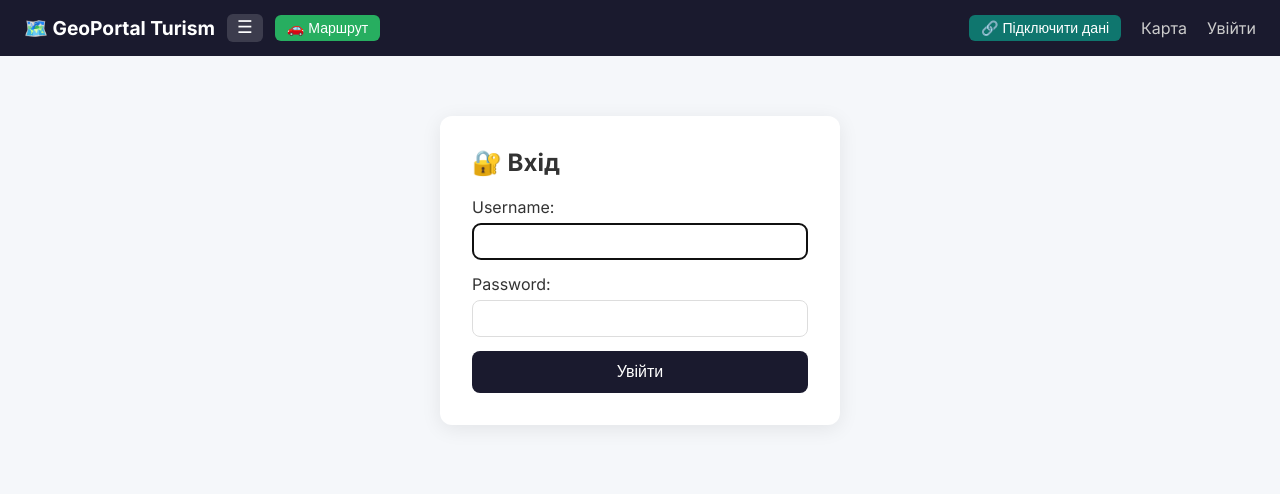
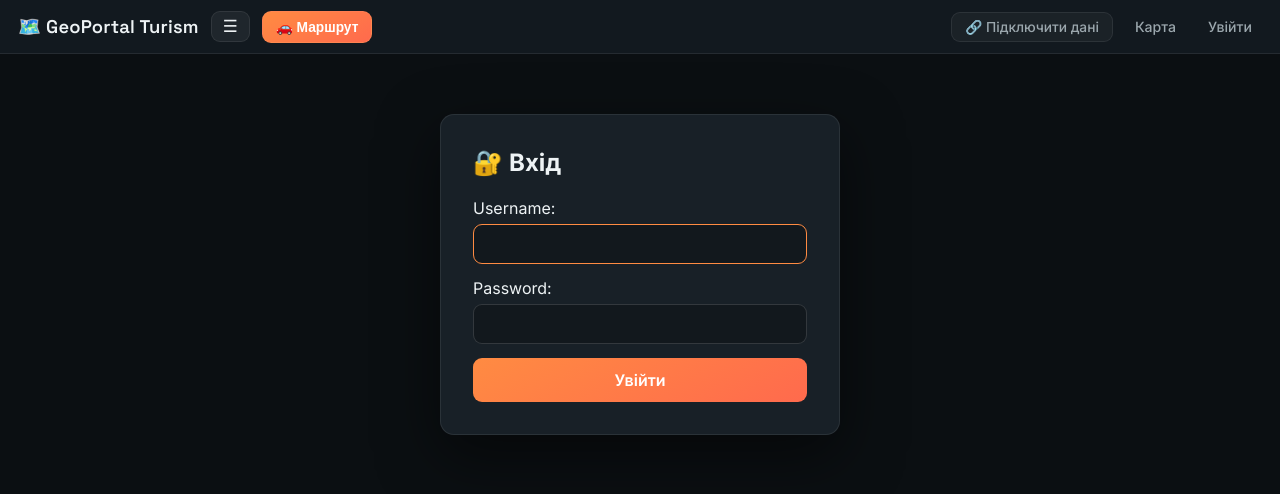
Before and after one commit to giswebtest/GeoPortalTurism, a Django app: page /accounts/login/ in a window 1280 px wide. Shown: the top 494 px of the page. Run offline with Django 5.2, Linux system fonts and the light colour scheme; parts of the project's set-up code (start-up, migrations or seed data) failed here and were passed over.

Commit message:
Темна glass-тема UI за макетом «Карпати»
- Перепис style.css: темна палітра, скляні панелі, шрифти
  Space Grotesk / Inter / JetBrains Mono, помаранчевий акцент
- Навбар → темний топбар, шрифти у base.html
- Затемнено сайдбар: секції, картки локацій, маршрути, гіди,
  селект країни, панель маршруту та її динамічні рядки
- Темні Leaflet-попапи, модалка та форма входу
  (карта Leaflet і її контроли лишаються світлими)

Co-Authored-By: Claude Opus 4.8 <noreply@anthropic.com>

```diff
--- a/static/css/style.css
+++ b/static/css/style.css
@@ -1,68 +1,145 @@
+/* =========================================================
+   GeoPortal — темна glass-тема (натхнення макетом «Карпати»)
+   ========================================================= */
+:root{
+  --bg:#0b0f12;
+  --panel:rgba(15,20,25,0.66);
+  --panel-2:rgba(20,27,33,0.92);
+  --panel-3:rgba(26,34,41,0.96);
+  --surface:#11161b;
+  --surface-2:#161d23;
+  --stroke:rgba(255,255,255,0.08);
+  --stroke-2:rgba(255,255,255,0.14);
+  --ink:#eef3f5;
+  --ink-2:#9ba7ad;
+  --ink-3:#5f6b73;
+  --accent:#ff8b42;
+  --accent-2:#ff6a4d;
+  --easy:#4ec07a;
+  --med:#f5bb3d;
+  --hard:#ff6a5b;
+  --radius:14px;
+  --blur:saturate(150%) blur(18px);
+}
+
 * { margin: 0; padding: 0; box-sizing: border-box; }
 
 body {
-    font-family: 'Inter', sans-serif;
-    background: #f5f7fa;
-    color: #333;
+    font-family: 'Inter', system-ui, sans-serif;
+    background: var(--bg);
+    color: var(--ink);
+    -webkit-font-smoothing: antialiased;
 }
+.display, h1, h2, h3 { font-family: 'Space Grotesk', 'Inter', sans-serif; }
+.mono { font-family: 'JetBrains Mono', monospace; font-feature-settings:"tnum"; }
+:focus-visible { outline: 2px solid var(--accent); outline-offset: 2px; border-radius: 6px; }
 
-/* Navbar */
+/* =========================================================
+   NAVBAR (topbar)
+   ========================================================= */
 .navbar {
     display: flex;
     justify-content: space-between;
     align-items: center;
-    padding: 14px 24px;
-    background: #1a1a2e;
-    color: white;
+    padding: 11px 18px;
+    height: 54px;
+    background: var(--panel-2);
+    backdrop-filter: var(--blur);
+    -webkit-backdrop-filter: var(--blur);
+    border-bottom: 1px solid var(--stroke);
+    color: var(--ink);
 }
-.navbar__brand { font-size: 1.2rem; font-weight: 700; }
-.navbar__links { display: flex; gap: 20px; align-items: center; }
-.navbar__links a { color: #ccc; text-decoration: none; }
-.navbar__links a:hover { color: white; }
-#route-toggle-btn {
-    background: #27ae60;
-    color: white;
-    border: none;
-    border-radius: 6px;
-    padding: 5px 12px;
+.navbar__brand {
+    font-family: 'Space Grotesk', sans-serif;
+    font-size: 1.15rem;
+    font-weight: 600;
+    letter-spacing: .2px;
+}
+.navbar__links { display: flex; gap: 12px; align-items: center; }
+.navbar__links a {
+    color: var(--ink-2);
+    text-decoration: none;
+    font-size: 0.88rem;
+    font-weight: 500;
+    padding: 6px 10px;
+    border-radius: 8px;
+    transition: color .18s, background .18s;
+}
+.navbar__links a:hover { color: var(--ink); background: rgba(255,255,255,0.06); }
+.navbar__links span { color: var(--ink-2); font-size: 0.85rem; }
+
+/* загальний вигляд кнопок у навбарі */
+.navbar button {
+    font-family: inherit;
+    border: 1px solid var(--stroke);
+    border-radius: 9px;
+    padding: 6px 13px;
     cursor: pointer;
     font-weight: 500;
-    font-size: 0.88rem;
-    transition: background 0.2s;
+    font-size: 0.86rem;
+    background: rgba(255,255,255,0.04);
+    color: var(--ink-2);
+    transition: .18s;
 }
-#route-toggle-btn:hover { background: #219a54; }
+.navbar button:hover { color: var(--ink); border-color: var(--stroke-2); background: rgba(255,255,255,0.08); }
+
+#route-toggle-btn {
+    background: linear-gradient(150deg, var(--accent), var(--accent-2));
+    border-color: rgba(255,140,90,0.5);
+    color: #fff;
+    font-weight: 600;
+}
+#route-toggle-btn:hover { filter: brightness(1.06); color: #fff; }
+#sidebar-toggle {
+    font-size: 1.05rem;
+    line-height: 1;
+    padding: 6px 11px;
+}
+
 #route-nav-panel {
     display: none;
     position: fixed;
-    top: 58px;
-    right: 0;
+    top: 64px;
+    right: 14px;
     z-index: 2000;
-    background: #e8f4fd;
-    border: 1px solid #c9e1f5;
-    border-radius: 0 0 0 10px;
-    padding: 14px;
-    min-width: 300px;
-    box-shadow: 2px 4px 16px rgba(0,0,0,0.18);
+    background: var(--panel-3);
+    backdrop-filter: var(--blur);
+    -webkit-backdrop-filter: var(--blur);
+    border: 1px solid var(--stroke-2);
+    border-radius: var(--radius);
+    padding: 16px;
+    min-width: 320px;
+    color: var(--ink);
+    box-shadow: 0 16px 48px rgba(0,0,0,0.5);
 }
 
-/* Map layout */
+/* =========================================================
+   MAP LAYOUT
+   ========================================================= */
 .map-layout {
     display: flex;
     height: calc(100vh - 54px);
     position: relative;
+    background: var(--bg);
 }
 
-/* Sidebar */
+/* =========================================================
+   SIDEBAR
+   ========================================================= */
 .sidebar {
-    width: 340px;
-    min-width: 340px;
-    background: white;
+    width: 354px;
+    min-width: 354px;
+    background: var(--surface);
     overflow-y: auto;
-    padding: 6px;
-    box-shadow: 2px 0 8px rgba(0,0,0,0.08);
+    padding: 10px;
+    border-right: 1px solid var(--stroke);
+    box-shadow: 2px 0 24px rgba(0,0,0,0.4);
     transition: width 0.3s ease, min-width 0.3s ease, padding 0.3s ease;
     flex-shrink: 0;
 }
+.sidebar::-webkit-scrollbar { width: 8px; }
+.sidebar::-webkit-scrollbar-thumb { background: rgba(255,255,255,0.1); border-radius: 10px; }
+.sidebar::-webkit-scrollbar-thumb:hover { background: rgba(255,255,255,0.18); }
 .sidebar--collapsed {
     width: 0 !important;
     min-width: 0 !important;
@@ -71,35 +148,37 @@ body {
     overflow: hidden;
 }
 #sidebar-toggle {
-    background: rgba(255,255,255,0.15);
-    color: white;
-    border: none;
-    border-radius: 6px;
-    padding: 5px 10px;
-    cursor: pointer;
-    font-size: 1.1rem;
-    line-height: 1;
-    transition: background 0.15s;
+    background: rgba(255,255,255,0.06);
+    color: var(--ink);
 }
-#sidebar-toggle:hover { background: rgba(255,255,255,0.28); }
-.sidebar h2 { margin-bottom: 16px; font-size: 1.1rem; }
+#sidebar-toggle:hover { background: rgba(255,255,255,0.14); }
+.sidebar h2 {
+    margin-bottom: 14px;
+    padding: 4px 6px;
+    font-size: 1.05rem;
+    font-weight: 600;
+    color: var(--ink);
+}
 
-/* Location card */
+/* =========================================================
+   LOCATION CARD
+   ========================================================= */
 .location-card {
-    border-radius: 10px;
-    border: 1px solid #eee;
+    border-radius: 12px;
+    border: 1px solid var(--stroke);
+    background: rgba(255,255,255,0.02);
     margin-bottom: 12px;
     cursor: pointer;
-    transition: box-shadow 0.2s;
+    transition: box-shadow 0.2s, border-color 0.2s, transform 0.2s;
     overflow: hidden;
 }
-.location-card:hover { box-shadow: 0 4px 16px rgba(0,0,0,0.15); }
+.location-card:hover {
+    border-color: var(--stroke-2);
+    box-shadow: 0 8px 26px rgba(0,0,0,0.45);
+    transform: translateY(-1px);
+}
 
-/* Image wrapper — contains overlays */
-.location-card__img-wrap {
-    position: relative;
-    overflow: hidden;
-}
+.location-card__img-wrap { position: relative; overflow: hidden; }
 .location-card__img-wrap img {
     width: 100%;
     height: 160px;
@@ -174,79 +247,97 @@ body {
     font-size: 0.9rem;
     font-weight: 600;
     line-height: 1.3;
-    text-shadow: 0 1px 3px rgba(0,0,0,0.4);
+    text-shadow: 0 1px 3px rgba(0,0,0,0.5);
 }
 
-.location-card__body { padding: 8px 10px 10px; }
-.location-card__body p { font-size: 0.82rem; color: #666; margin-top: 6px; }
+.location-card__body { padding: 10px; }
+.location-card__body p { font-size: 0.82rem; color: var(--ink-2); margin-top: 6px; }
+.add-to-route-btn {
+    background: linear-gradient(150deg, var(--accent), var(--accent-2)) !important;
+    color: #fff !important;
+}
 
-/* Badge (default, outside image) */
+/* Badge (стандартний) */
 .badge {
     display: inline-block;
     padding: 2px 8px;
-    background: #e8f4fd;
-    color: #1a6fa8;
+    background: rgba(255,139,66,0.14);
+    color: #ffd9bf;
     border-radius: 20px;
     font-size: 0.75rem;
     margin-right: 4px;
 }
-.badge--region { background: #f0f9eb; color: #4a8c2a; }
+.badge--region { background: rgba(78,192,122,0.16); color: #a7e8c1; }
 
 /* Map */
-#map { flex: 1; }
+#map { flex: 1; background: var(--bg); }
 
-/* Auth form */
+/* =========================================================
+   AUTH FORM
+   ========================================================= */
 .auth-form {
     max-width: 400px;
     margin: 60px auto;
-    background: white;
+    background: var(--panel-3);
+    border: 1px solid var(--stroke);
     padding: 32px;
-    border-radius: 12px;
-    box-shadow: 0 4px 20px rgba(0,0,0,0.08);
+    border-radius: var(--radius);
+    box-shadow: 0 20px 60px rgba(0,0,0,0.5);
 }
-.auth-form h2 { margin-bottom: 20px; }
+.auth-form h2 { margin-bottom: 20px; color: var(--ink); }
 .auth-form input {
     width: 100%;
-    padding: 10px;
+    padding: 11px;
     margin: 6px 0 14px;
-    border: 1px solid #ddd;
-    border-radius: 8px;
+    border: 1px solid var(--stroke-2);
+    border-radius: 9px;
+    background: rgba(0,0,0,0.25);
+    color: var(--ink);
+    font-family: inherit;
 }
+.auth-form input::placeholder { color: var(--ink-3); }
+.auth-form input:focus { outline: none; border-color: var(--accent); }
 .auth-form button {
     width: 100%;
     padding: 12px;
-    background: #1a1a2e;
-    color: white;
+    background: linear-gradient(150deg, var(--accent), var(--accent-2));
+    color: #fff;
     border: none;
-    border-radius: 8px;
+    border-radius: 9px;
     cursor: pointer;
     font-size: 1rem;
+    font-weight: 600;
+    font-family: inherit;
 }
+.auth-form button:hover { filter: brightness(1.06); }
 
-.empty { color: #999; text-align: center; margin-top: 20px; }
+.empty { color: var(--ink-3); text-align: center; margin-top: 20px; font-size: 0.85rem; }
 
-/* Collapsible sidebar sections */
-.sb-section { border-bottom: 1px solid #dde; margin-bottom: 4px; }
+/* =========================================================
+   COLLAPSIBLE SIDEBAR SECTIONS
+   ========================================================= */
+.sb-section { border-bottom: 1px solid var(--stroke); margin-bottom: 6px; }
 .sb-section:last-child { border-bottom: none; }
 .sb-section__hdr {
     display: flex;
     justify-content: space-between;
     align-items: center;
-    padding: 10px 12px;
+    padding: 11px 13px;
     cursor: pointer;
     user-select: none;
-    font-size: 0.95rem;
+    font-size: 0.92rem;
     font-weight: 600;
-    color: white;
-    background: #1a6fa8;
-    border-radius: 6px;
-    transition: background 0.15s;
+    color: var(--ink);
+    background: rgba(255,255,255,0.04);
+    border: 1px solid var(--stroke);
+    border-radius: 10px;
+    transition: background 0.15s, border-color 0.15s;
 }
-.sb-section__hdr:hover { background: #155d92; }
-.sb-section__hdr:active { background: #104a78; }
+.sb-section__hdr:hover { background: rgba(255,255,255,0.08); border-color: var(--stroke-2); }
+.sb-section__hdr:active { background: rgba(255,255,255,0.1); }
 .sb-chevron {
-    font-size: 0.85rem;
-    color: rgba(255,255,255,0.85);
+    font-size: 0.8rem;
+    color: var(--ink-3);
     transition: transform 0.25s;
     flex-shrink: 0;
     margin-left: 6px;
@@ -326,85 +418,86 @@ body {
     text-decoration: none;
     backdrop-filter: blur(2px);
 }
-.leaflet-popup-content .popup-body {
-    padding: 6px 10px 8px;
-}
-.leaflet-popup-tip-container .leaflet-popup-tip {
-    box-shadow: none;
-}
+.leaflet-popup-content .popup-body { padding: 8px 10px 10px; }
+.leaflet-popup-tip { background: var(--panel-3); box-shadow: none; }
+.leaflet-popup-close-button { color: var(--ink-2) !important; }
+.leaflet-container a.leaflet-popup-close-button:hover { color: var(--ink) !important; }
 
-/* API dropdown */
-.api-dropdown {
-    position: relative;
-}
+/* =========================================================
+   API DROPDOWN
+   ========================================================= */
+.api-dropdown { position: relative; }
 .api-dropdown__btn {
-    background: #2563eb;
-    color: white;
-    border: none;
-    border-radius: 6px;
-    padding: 5px 12px;
+    background: rgba(255,255,255,0.04);
+    color: var(--ink-2);
+    border: 1px solid var(--stroke);
+    border-radius: 9px;
+    padding: 6px 13px;
     cursor: pointer;
     font-weight: 500;
-    font-size: 0.88rem;
-    transition: background 0.2s;
+    font-size: 0.86rem;
+    transition: 0.18s;
 }
-.api-dropdown__btn:hover { background: #1d4ed8; }
+.api-dropdown__btn:hover { color: var(--ink); border-color: var(--stroke-2); }
 .api-dropdown__menu {
     display: none;
     position: absolute;
     top: calc(100% + 6px);
     left: 0;
-    background: #1e293b;
-    border: 1px solid #334155;
-    border-radius: 8px;
+    background: var(--panel-3);
+    backdrop-filter: var(--blur);
+    -webkit-backdrop-filter: var(--blur);
+    border: 1px solid var(--stroke-2);
+    border-radius: 12px;
     min-width: 220px;
     z-index: 9999;
-    box-shadow: 0 8px 24px rgba(0,0,0,0.4);
+    box-shadow: 0 14px 40px rgba(0,0,0,0.5);
     padding: 6px 0;
 }
 .api-dropdown__menu--open { display: block; }
 .api-dropdown__menu a {
     display: block;
     padding: 7px 16px;
-    color: #cbd5e1;
+    color: var(--ink-2);
     text-decoration: none;
     font-size: 0.85rem;
     transition: background 0.15s, color 0.15s;
 }
-.api-dropdown__menu a:hover {
-    background: #2563eb;
-    color: #fff;
-}
+.api-dropdown__menu a:hover { background: rgba(255,139,66,0.16); color: #fff; }
 .api-dropdown__section {
     padding: 6px 16px 3px;
     font-size: 0.72rem;
     font-weight: 600;
     text-transform: uppercase;
     letter-spacing: 0.05em;
-    color: #64748b;
+    color: var(--ink-3);
     margin-top: 4px;
 }
 
 /* Кнопка Підключити дані */
 .connect-btn {
-    background: #0f766e;
-    color: white;
-    border: none;
-    border-radius: 6px;
-    padding: 5px 12px;
+    background: rgba(255,255,255,0.04);
+    color: var(--ink-2);
+    border: 1px solid var(--stroke);
+    border-radius: 9px;
+    padding: 6px 13px;
     cursor: pointer;
     font-weight: 500;
-    font-size: 0.88rem;
-    transition: background 0.2s;
+    font-size: 0.86rem;
+    transition: 0.18s;
 }
-.connect-btn:hover { background: #0d6460; }
+.connect-btn:hover { color: var(--ink); border-color: var(--stroke-2); background: rgba(255,255,255,0.08); }
 
-/* Модальний оверлей */
+/* =========================================================
+   CONNECT MODAL
+   ========================================================= */
 .connect-modal-overlay {
     display: none;
     position: fixed;
     inset: 0;
-    background: rgba(0,0,0,0.55);
+    background: rgba(0,0,0,0.6);
+    backdrop-filter: blur(3px);
+    -webkit-backdrop-filter: blur(3px);
     z-index: 10000;
     align-items: center;
     justify-content: center;
--- a/templates/base.html
+++ b/templates/base.html
@@ -9,7 +9,9 @@
     <link rel="stylesheet" href="https://unpkg.com/leaflet@1.9.4/dist/leaflet.css"/>
 
     <!-- Google Fonts -->
-    <link href="https://fonts.googleapis.com/css2?family=Inter:wght@300;400;500;600;700&display=swap" rel="stylesheet">
+    <link rel="preconnect" href="https://fonts.googleapis.com">
+    <link rel="preconnect" href="https://fonts.gstatic.com" crossorigin>
+    <link href="https://fonts.googleapis.com/css2?family=Space+Grotesk:wght@400;500;600;700&family=Inter:wght@300;400;450;500;600;700&family=JetBrains+Mono:wght@400;500;600&display=swap" rel="stylesheet">
 
     {% load static %}
     <link rel="stylesheet" href="{% static 'css/style.css' %}">
```
Also changed, not shown: other parts of static/css/style.css (+43 -52 lines), templates/maps/index.html (+26 -25 lines).
